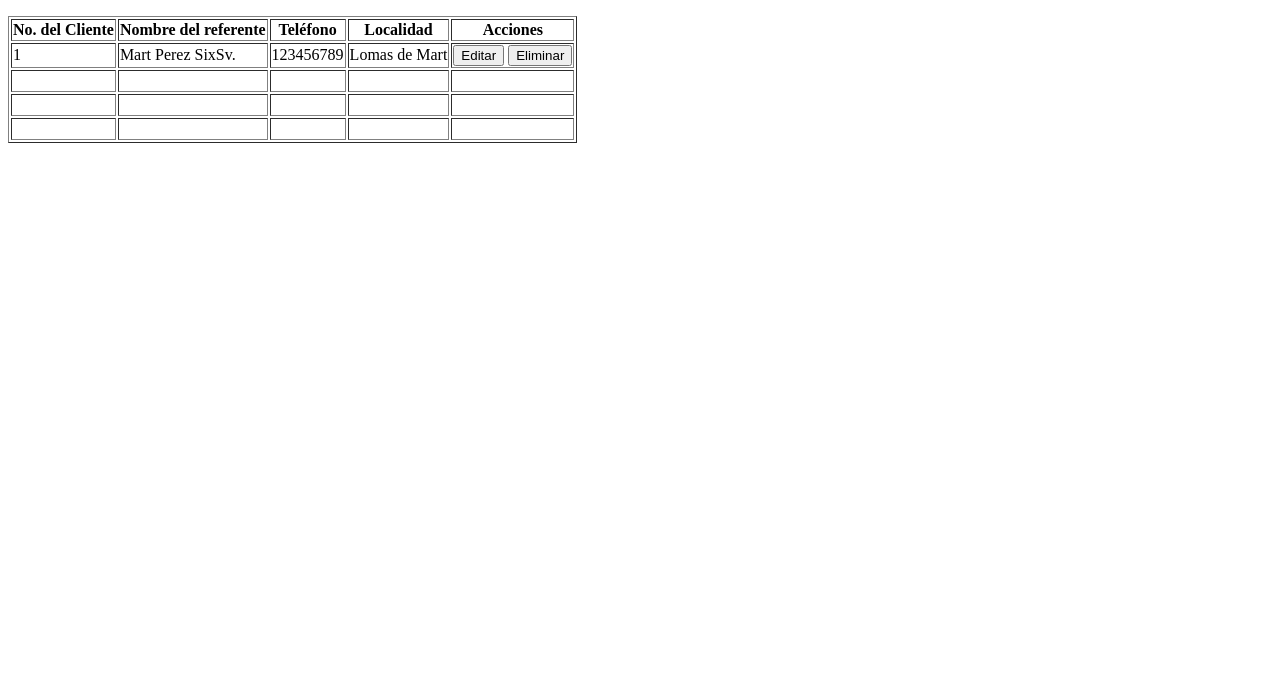
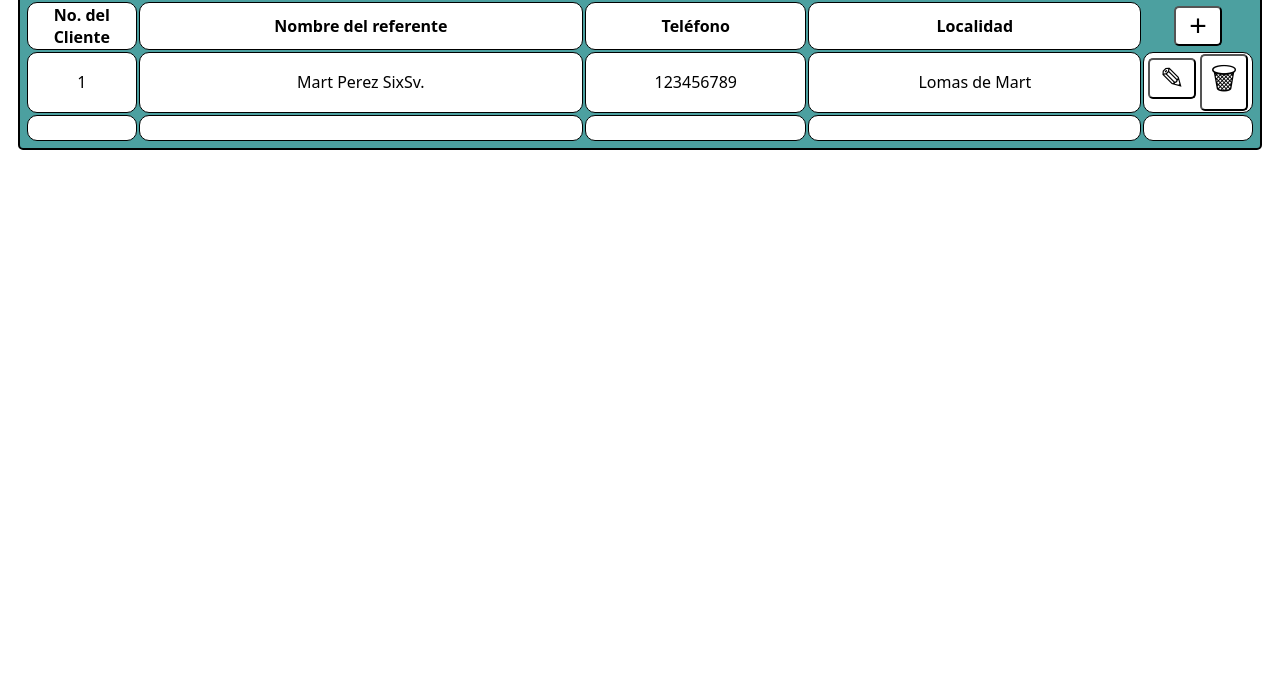
Before and after one commit to CarloPartida/Punto-de-Venta-Informatico---Proyecto-MetMods, a plain HTML site: page FrontEnd/Car Clientes/CarC.html in a window 1280 px wide. Shown: the part 103-800 px from the top of the page. Drawn offline with Linux system fonts and the light colour scheme.

Commit message:
Modulo Cartera Cliente - HTML y CSS

```diff
--- a/FrontEnd/Car Clientes/CarC.html
+++ b/FrontEnd/Car Clientes/CarC.html
@@ -3,61 +3,51 @@
 <head>
     <meta charset="UTF-8">
     <meta name="viewport" content="width=device-width, initial-scale=1.0">
-    <title>Carteras de Clientes</title>
+    <title>Cartera de Clientes</title>
+    <link rel="stylesheet" href="CarCStyles/CarC.css">
 </head>
 <body>
-
+    <div class="cartClientes">
+        <header>
             <h1>Carteras de Clientes</h1>
-
-    <button type="button">+</button>
-
-    <br><br>
-
+        </header>
         <!-- Tabla con el listado de clientes -->
-    <table border="1">
+        <table>
             <thead>
                 <tr>
-                <th>No. del Cliente</th>
-                <th>Nombre del referente</th>
-                <th>Teléfono</th>
-                <th>Localidad</th>
-                <th>Acciones</th>
+                    <th colspan="1">No. del Cliente</th>
+                    <th colspan="4">Nombre del referente</th>
+                    <th colspan="2">Teléfono</th>
+                    <th colspan="3">Localidad</th>
+                    <th colspan="1"style="border: 0px; background-color: transparent">
+                        <button type="button" id="btn-agregar">+</button>
+                    </th>
                 </tr>
             </thead>
             <tbody>
-            <tr>
-                <td>1</td>
-                <td>Mart Perez SixSv.</td>
-                <td>123456789</td>
-                <td>Lomas de Mart</td>
-                <td>
-                    <button type="button">Editar</button>
-                    <button type="button">Eliminar</button>
+                <!-- Fila con data-id y clase btn-editar agregados -->
+                <tr data-id="1">
+                    <td colspan="1">1</td>
+                    <td colspan="4">Mart Perez SixSv.</td>
+                    <td colspan="2">123456789</td>
+                    <td colspan="3">Lomas de Mart</td>
+                    <td colspan="1">
+                        <button type="button" class="btn-editar">&#9998</button>
+                        <button type="button" class="btn-eliminar">&#128465</button>
                     </td>
                 </tr>
                 <tr>
-                <td>&nbsp;</td>
-                <td></td>
-                <td></td>
-                <td></td>
-                <td></td>
-            </tr>
-            <tr>
-                <td>&nbsp;</td>
-                <td></td>
-                <td></td>
-                <td></td>
-                <td></td>
-            </tr>
-            <tr>
-                <td>&nbsp;</td>
-                <td></td>
-                <td></td>
-                <td></td>
-                <td></td>
+                    <td colspan="1">&nbsp;</td>
+                    <td colspan="4"></td>
+                    <td colspan="2"></td>
+                    <td colspan="3"></td>
+                    <td colspan="1">
+                    </td>
                 </tr>
             </tbody>
         </table>
+    </div>
 
+    <script src="CarCScripts/CarC.js"></script>
 </body>
 </html>
--- /dev/null
+++ b/FrontEnd/Car Clientes/CarCScripts/CarC.js
@@ -0,0 +1,30 @@
+document.addEventListener('DOMContentLoaded', () => {
+    const RUTA_NUED = 'index/NuEd.html';
+
+    // 1. Botón + (Agregar nuevo cliente)
+    const btnAgregar = document.getElementById('btn-agregar');
+    if (btnAgregar) {
+        btnAgregar.addEventListener('click', (e) => {
+            e.preventDefault();
+            window.location.href = RUTA_NUED;
+        });
+    }
+
+    // 2. Delegación de eventos para los botones de editar en la tabla
+    document.addEventListener('click', (e) => {
+        // Busca el botón si tiene la clase .btn-editar o si se hizo clic en un icono dentro de él
+        const btnEditar = e.target.closest('.btn-editar');
+
+        if (btnEditar) {
+            e.preventDefault();
+            const fila = btnEditar.closest('tr');
+            const idCliente = fila ? fila.dataset.id : null;
+
+            if (idCliente) {
+                window.location.href = `${RUTA_NUED}?id=${idCliente}`;
+            } else {
+                window.location.href = RUTA_NUED;
+            }
+        }
+    });
+});
--- a/FrontEnd/Car Clientes/CarCStyles/CarC.css
+++ b/FrontEnd/Car Clientes/CarCStyles/CarC.css
@@ -0,0 +1,63 @@
+:root {
+  --principal: #2D3535;
+  --secundario: #E5EFEA;
+  --complementario: #4CA0A0;
+}
+
+body{
+    font-family: system-ui, -apple-system, "Segoe UI", Roboto, "Helvetica Neue", sans-serif;
+}
+
+div.cartClientes{
+    background-color: var(--complementario);
+    border: 2px solid black;
+    border-radius: 5px;
+    margin: 10px;
+    padding: 5px;
+}
+
+
+th, td{
+    background-color: white;
+    border: 1px solid black;
+    border-radius: 10px;
+    text-align: center;
+}
+
+table{
+    background-color: transparent;
+    width:100%;
+    border-radius: 5px;
+    width: 100%;
+    max-width: 100%;
+    height: auto;
+    table-layout: fixed;
+    box-sizing: border-box;
+}
+
+button{
+    width: 45%;
+    min-width: 0;
+    height: 100%;
+    box-sizing: border-box;
+    font-size: clamp(12px, 2.5vw, 30px);
+    border-radius: 5px;
+    background-color: white;
+}
+
+button:hover{
+    background-color: var(--principal);
+    color:white;
+}
+
+@media screen and (max-width: 768px) {
+    body {
+        font-size: 3vw;
+    }
+    td, th{
+        width: 5vw;
+    }
+    button{
+        width:50%;
+    }
+}
--- a/FrontEnd/Car Clientes/CarCStyles/NuEd.css
+++ b/FrontEnd/Car Clientes/CarCStyles/NuEd.css
@@ -0,0 +1,80 @@
+:root {
+  --principal: #2D3535;
+  --secundario: #E5EFEA;
+  --complementario: #4CA0A0;
+}
+
+body{
+    font-family: system-ui, -apple-system, "Segoe UI", Roboto, "Helvetica Neue", sans-serif;
+}
+
+div.NueEd{
+    background-color: var(--secundario);
+    border: 2px solid black;
+    border-radius: 5px;
+    margin: 10px;
+    padding: 5px;
+    width: 35%;
+}
+
+nav{
+    background-color: var(--complementario);
+    border: 2px solid black;
+    border-radius: 5px;
+    margin: 20px;
+}
+
+nav h3{
+    margin: 5px;
+}
+
+button{
+    width: 45%;
+    min-width: 0;
+    height: 100%;
+    box-sizing: border-box;
+    font-size: clamp(12px, 2.5vw, 30px);
+    border-radius: 5px;
+    background-color: white;
+}
+
+button:hover{
+    background-color: var(--principal);
+    color:white;
+}
+
+input[type="text"],
+input[type="tel"],
+input[type="number"] {
+  width: 100%;
+  padding: 8px 2px;
+  font: inherit;
+  color: var(--principal);
+  background: transparent;
+  border: 0;
+  border-bottom: 2px solid var(--principal);
+  border-radius: 0;
+}
+
+input[type="text"]:focus,
+input[type="tel"]:focus,
+input[type="number"]:focus {
+  outline: none;
+  border-bottom-color: var(--complementario);
+  box-shadow: 0 2px 0 0 var(--complementario);
+}
+
+@media screen and (max-width: 768px) {
+    body {
+        font-size: 3vw;
+    }
+    div.NueEd{
+        width: 75vw;
+    }
+    td, th{
+        width: 5vw;
+    }
+    button{
+        width:50%;
+    }
+}
```
Also changed, not shown: FrontEnd/Car Clientes/index.html/NuEd.html (deleted, +0 -41 lines), FrontEnd/Car Clientes/index/NuEd.html (added, +48 -0 lines), FrontEnd/Pag Principal/PagP.html (+4 -4 lines), FrontEnd/Pag Principal/PagPScripts/PagP.js (+9 -0 lines), FrontEnd/Car Clientes/CarC/CarC.js (deleted), 1 other file. Lines whose indentation alone changed are shown as unchanged.
